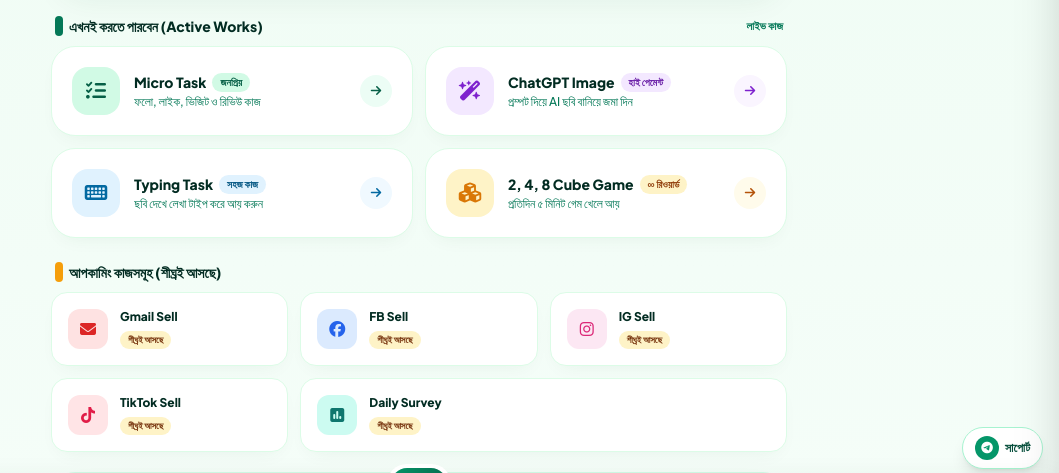
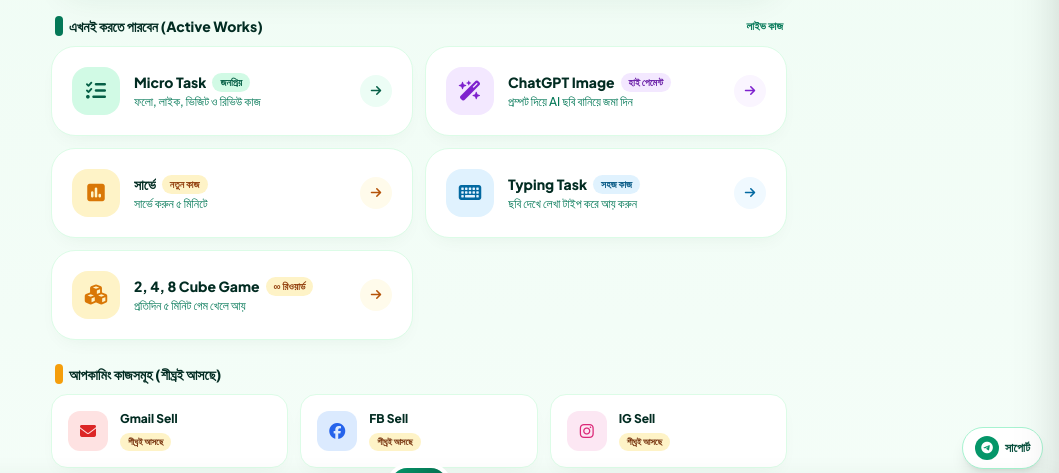
Before and after one commit to ffidcretordk-dot/Infinity, a FastAPI app: template templates/work.html in a window 1280 px wide. Shown: the part 251-724 px from the top of the page, without its empty margins (221-1280 px from the left). Run offline with FastAPI, Linux system fonts and the light colour scheme; the template is opened without the code that fills it, so the values that code supplies are empty; some libraries are stand-ins or nearby versions.

Commit message:
Update work.html

```diff
--- a/templates/work.html
+++ b/templates/work.html
@@ -104,6 +104,26 @@
         </span>
       </a>
 
+
+      <!-- 2, 4, 8 Cube Game -->
+      <a href="/work/survey" class="work-tile rounded-3xl p-4 sm:p-5 flex items-center justify-between gap-3 group">
+        <div class="flex items-center gap-3.5 min-w-0">
+          <div class="w-12 h-12 rounded-2xl bg-amber-100 text-amber-600 flex items-center justify-center text-xl shrink-0 group-hover:bg-amber-600 group-hover:text-white transition">
+            <i class="fa-solid fa-square-poll-vertical"></i>
+          </div>
+          <div class="min-w-0">
+            <div class="flex items-center gap-1.5">
+              <h3 class="font-extrabold text-sm text-emerald-950 truncate">সার্ভে</h3>
+              <span class="px-2 py-0.5 rounded-full bg-amber-100 text-amber-800 text-[10px] font-extrabold">নতুন কাজ</span>
+            </div>
+            <p class="text-xs text-emerald-700 mt-0.5 truncate">সার্ভে করুন ৫ মিনিটে</p>
+          </div>
+        </div>
+        <span class="w-8 h-8 rounded-full bg-amber-50 text-amber-700 flex items-center justify-center text-xs shrink-0 group-hover:bg-amber-600 group-hover:text-white transition">
+          <i class="fa-solid fa-arrow-right"></i>
+        </span>
+      </a>
+
       <!-- Typing Task -->
       <a href="/work/typing" class="work-tile rounded-3xl p-4 sm:p-5 flex items-center justify-between gap-3 group">
         <div class="flex items-center gap-3.5 min-w-0">
@@ -183,14 +203,6 @@
           <span class="inline-block mt-0.5 px-2 py-0.5 rounded-full bg-amber-100 text-amber-900 text-[9px] font-extrabold">শীঘ্রই আসছে</span>
         </div>
       </a>
-
-      <a href="/work/survey" class="work-tile rounded-2xl p-4 flex items-center gap-3 col-span-2 sm:col-span-2">
-        <div class="w-10 h-10 rounded-xl bg-teal-100 text-teal-700 flex items-center justify-center text-base shrink-0"><i class="fa-solid fa-square-poll-vertical"></i></div>
-        <div class="min-w-0">
-          <div class="font-extrabold text-xs text-emerald-950 truncate">Daily Survey</div>
-          <span class="inline-block mt-0.5 px-2 py-0.5 rounded-full bg-amber-100 text-amber-900 text-[9px] font-extrabold">শীঘ্রই আসছে</span>
-        </div>
-      </a>
     </div>
   </section>
 
```
